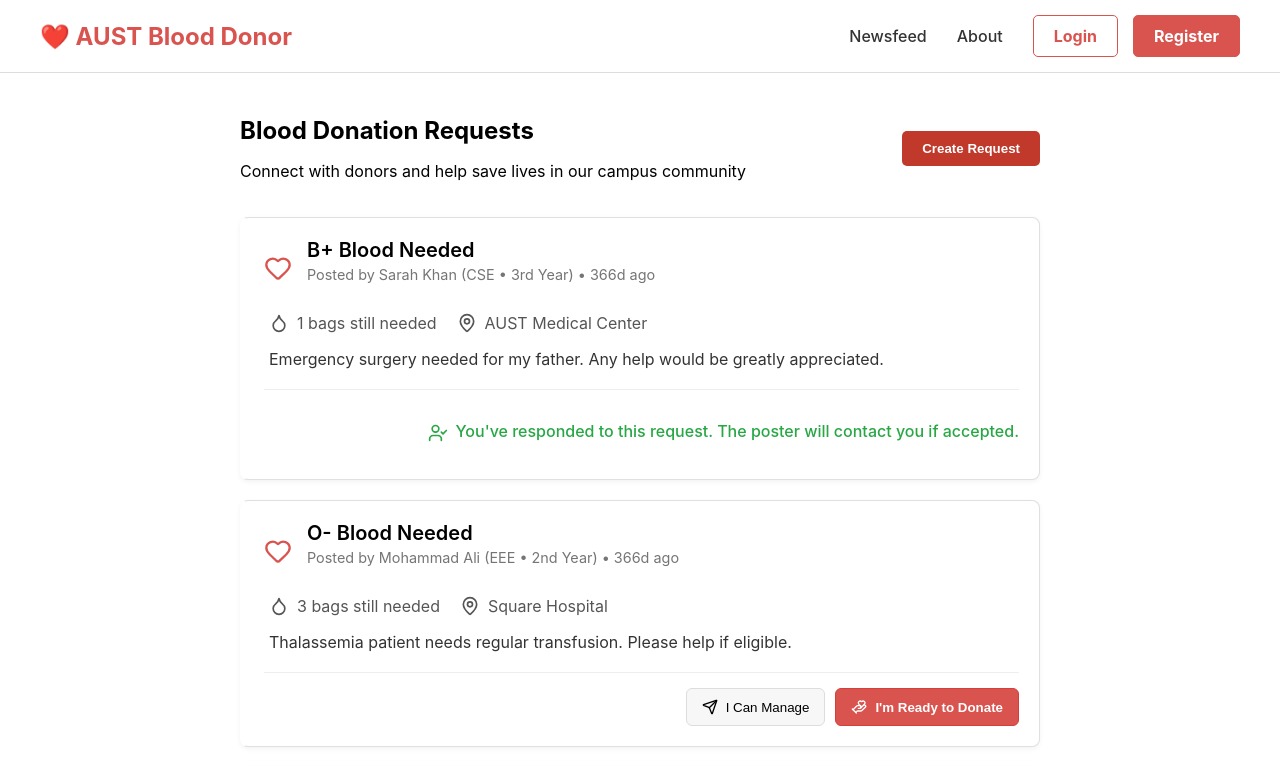
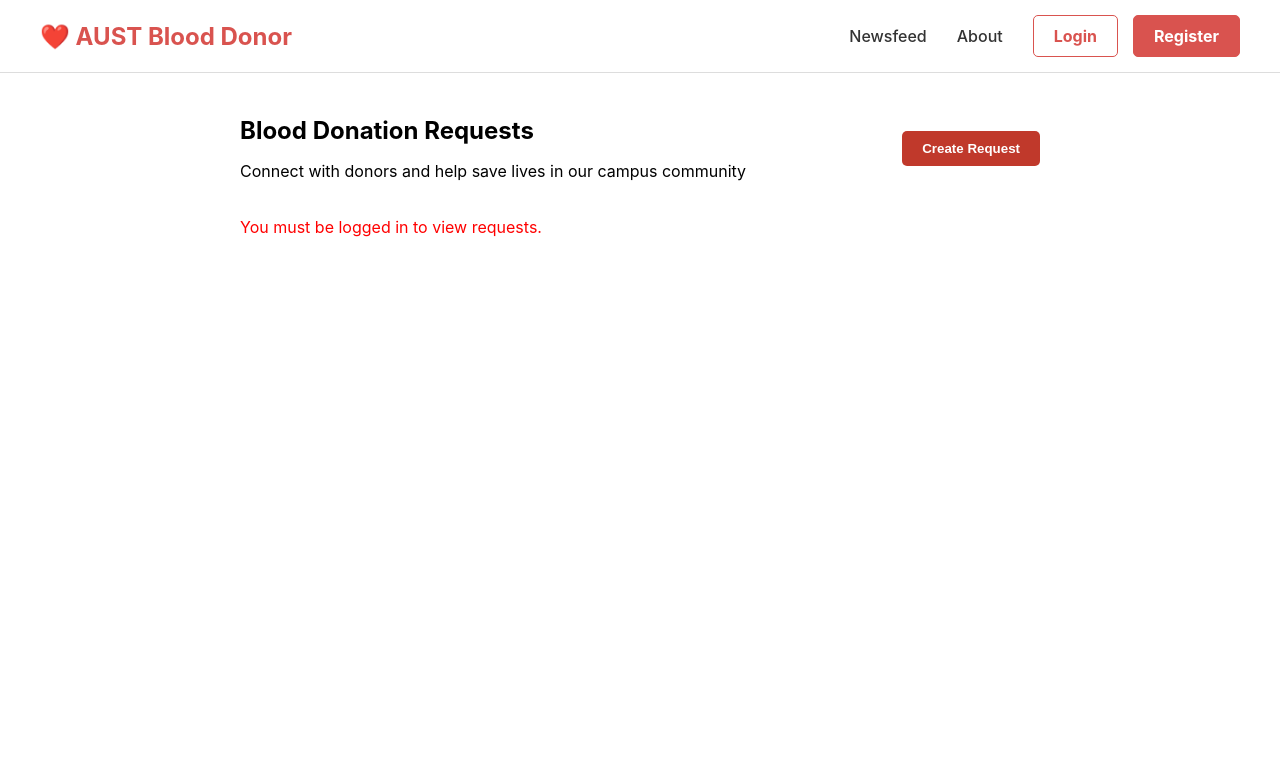
Before and after one commit to partha-sharma/AUST-Blood-Donation-Platform, a React (Create React App) app in the folder frontend/: page /newsfeed in a window 1280 px wide. Shown: the top 766 px of the page. Built offline with nearby package versions, Linux system fonts and the light colour scheme.

Commit message:
(frontend): fetch and display blood requests from API in Newsfeed instead of mock data

```diff
--- a/frontend/src/components/Newsfeed.js
+++ b/frontend/src/components/Newsfeed.js
@@ -1,19 +1,54 @@
 // frontend/src/components/Newsfeed.js
-import React, { useState } from 'react';
-import { mockBloodRequests } from '../data/mockRequests';
-import RequestCard from './RequestCard'; //for
-import CreateRequestModal from './CreateRequestModal'; //for blood request.
+import React, { useState, useEffect } from 'react';
+import axios from 'axios';
+import RequestCard from './RequestCard';
+import CreateRequestModal from './CreateRequestModal';
 
 const Newsfeed = () => {
-  const [requests, setRequests] = useState(mockBloodRequests);
-  const [isModalOpen, setIsModalOpen] = useState(false); //state for modal
+  const [requests, setRequests] = useState([]);
+  const [isModalOpen, setIsModalOpen] = useState(false);
 
-  // Function to handle adding the new request to the list
+  // New states for loading and error handling
+  const [loading, setLoading] = useState(true);
+  const [error, setError] = useState(null);
+
+  // This function will be called by the modal when a new request is created
   const handleRequestCreated = (newRequest) => {
-    // Here, we prepend the new request to our existing list
-    // Later, you'll want to refetch the list instead of just adding it
+    // Add the new request to the top of the list
+    // Note: For a more robust app, you might want to refetch all requests instead
     setRequests([newRequest, ...requests]);
   };
+
+  // useEffect to fetch data when the component mounts
+  useEffect(() => {
+    const fetchRequests = async () => {
+      try {
+        const token = localStorage.getItem('token');
+        if (!token) {
+          setError("You must be logged in to view requests.");
+          setLoading(false);
+          return;
+        }
+
+        const config = {
+          headers: {
+            Authorization: `Bearer ${token}`,
+          },
+        };
+
+        const res = await axios.get('http://localhost:5000/api/requests', config);
+        setRequests(res.data.data);
+
+      } catch (err) {
+        setError('Failed to fetch blood requests. Please try again later.');
+        console.error(err);
+      } finally {
+        setLoading(false);
+      }
+    };
+
+    fetchRequests();
+  }, []); // The empty array [] means this effect runs only once
 
   const headerStyle = {
     display: 'flex',
@@ -39,17 +74,17 @@ const Newsfeed = () => {
           <h1 style={{ fontSize: '24px', marginBottom: '5px' }}>Blood Donation Requests</h1>
           <p>Connect with donors and help save lives in our campus community</p>
         </div>
-        {/* BUTTON TO OPEN MODAL */}
         <button onClick={() => setIsModalOpen(true)} style={createButtonStyle}>Create Request</button>
       </header>
 
       <div>
-        {requests.map(request => (
-          <RequestCard key={request.id} request={request} />
+        {loading && <p>Loading requests...</p>}
+        {error && <p style={{ color: 'red' }}>{error}</p>}
+        {!loading && !error && requests.map(request => (
+          <RequestCard key={request._id} request={request} /> // Use _id from MongoDB
         ))}
       </div>
 
-      {/* RENDER THE MODAL */}
       <CreateRequestModal
         isOpen={isModalOpen}
         onClose={() => setIsModalOpen(false)}
--- a/frontend/src/components/RequestCard.js
+++ b/frontend/src/components/RequestCard.js
@@ -13,7 +13,7 @@ const RequestCard = ({ request }) => {
         <div>
           <h3>{request.bloodGroup} Blood Needed</h3>
           <p className={styles.posterInfo}>
-            Posted by {request.postedBy} ({request.department} • {request.year}) • {request.postedAgo} ago
+            Posted by {request.user.fullName} ({request.user.department} • {request.user.yearPosition})
           </p>
         </div>
         <div className={styles.tags}>
@@ -25,16 +25,16 @@ const RequestCard = ({ request }) => {
       <div className={styles.body}>
         <div className={styles.infoItem}>
           <Droplet size={20} />
-          <span>{request.bagsRemaining} bags still needed</span>
+          <span>{request.quantity} bags still needed</span>
         </div>
         <div className={styles.infoItem}>
           <MapPin size={20} />
-          <span>{request.location}</span>
+          <span>{request.hospital}</span>
         </div>
       </div>
 
       <p className={styles.details}>
-        {request.details}
+        {request.message}
       </p>
 
       <div className={styles.footer}>
```
